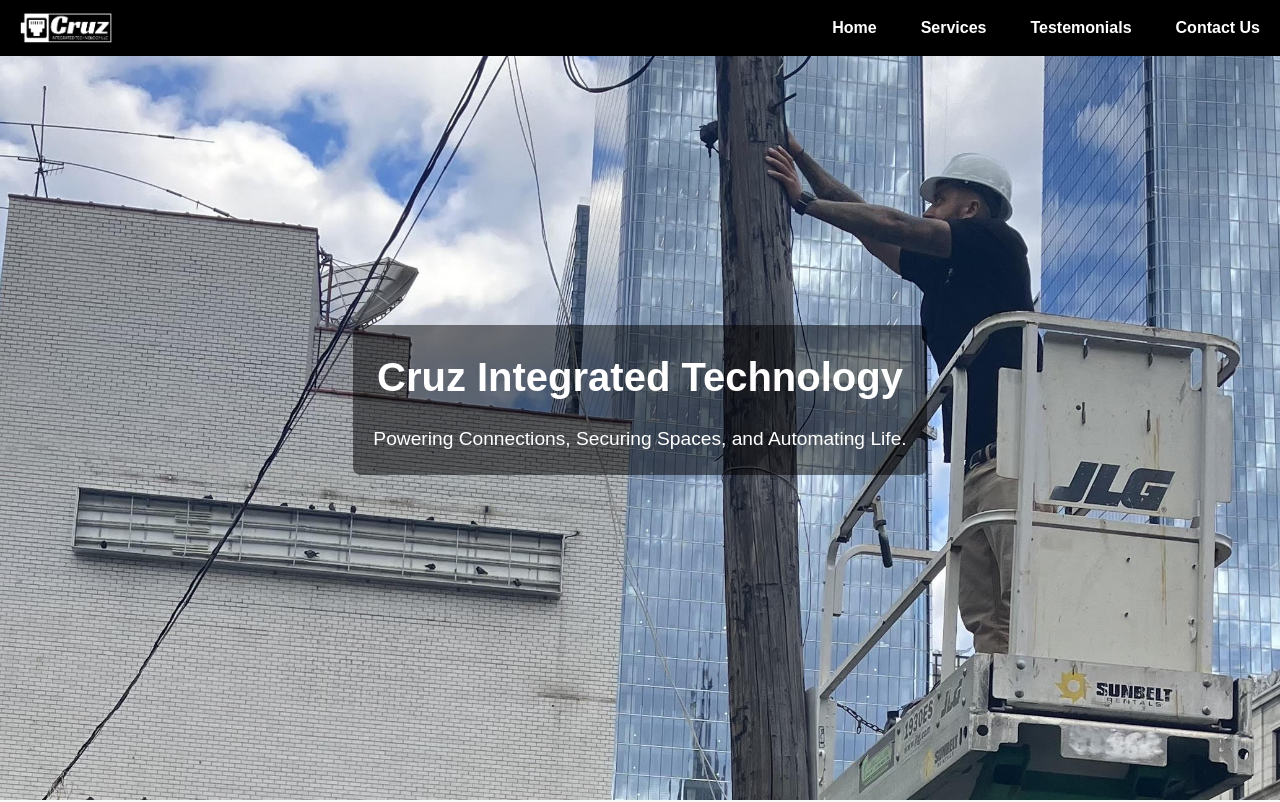
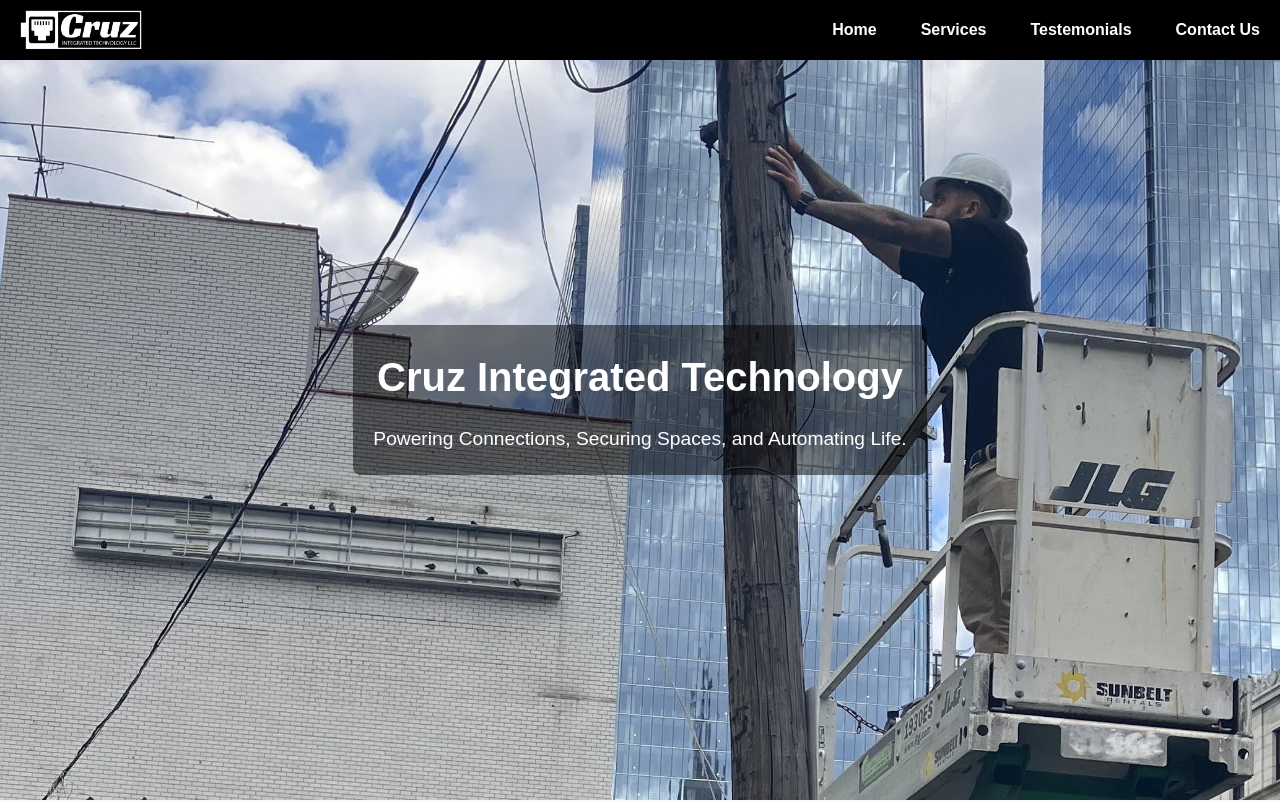
Before and after one commit to seanyvesroy/Cruz, a plain HTML site: page index.html in a window 1280 px wide. Shown: the top 802 px of the page. Drawn offline with Linux system fonts and the light colour scheme.

Commit message:
logo scale

```diff
--- a/styles.css
+++ b/styles.css
@@ -25,14 +25,14 @@
     box-sizing: border-box;  /* Ensures padding doesn't affect the width */ /* Ensures padding doesn't affect the width */
   }
   nav .logo {
+    flex: 1; /* Allow the logo to take available space */
     display: flex;
-    align-items: center;
-    flex: 1;
+    justify-content: flex-start; /* Align logo to the left */
   }
   nav .logo img {
-    height: 30px;
-    width: auto;
-    margin-right: 10px;
+    max-height: 40px; /* Adjust max-height for logo scaling */
+    width: auto; /* Maintain aspect ratio */
+    transition: max-height 0.3s ease; /* Smooth transition for scaling */
   }
 
   nav ul {
```
